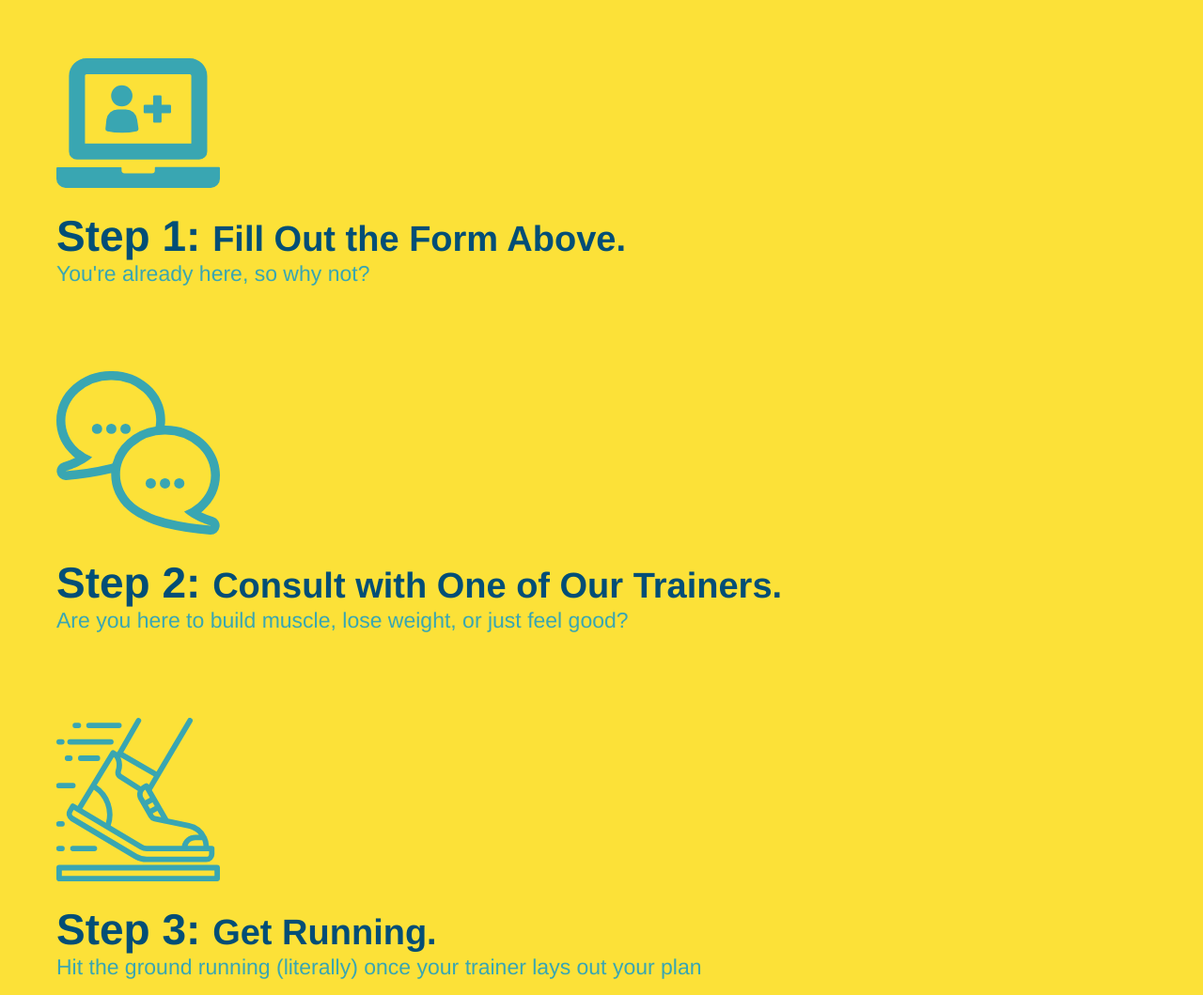
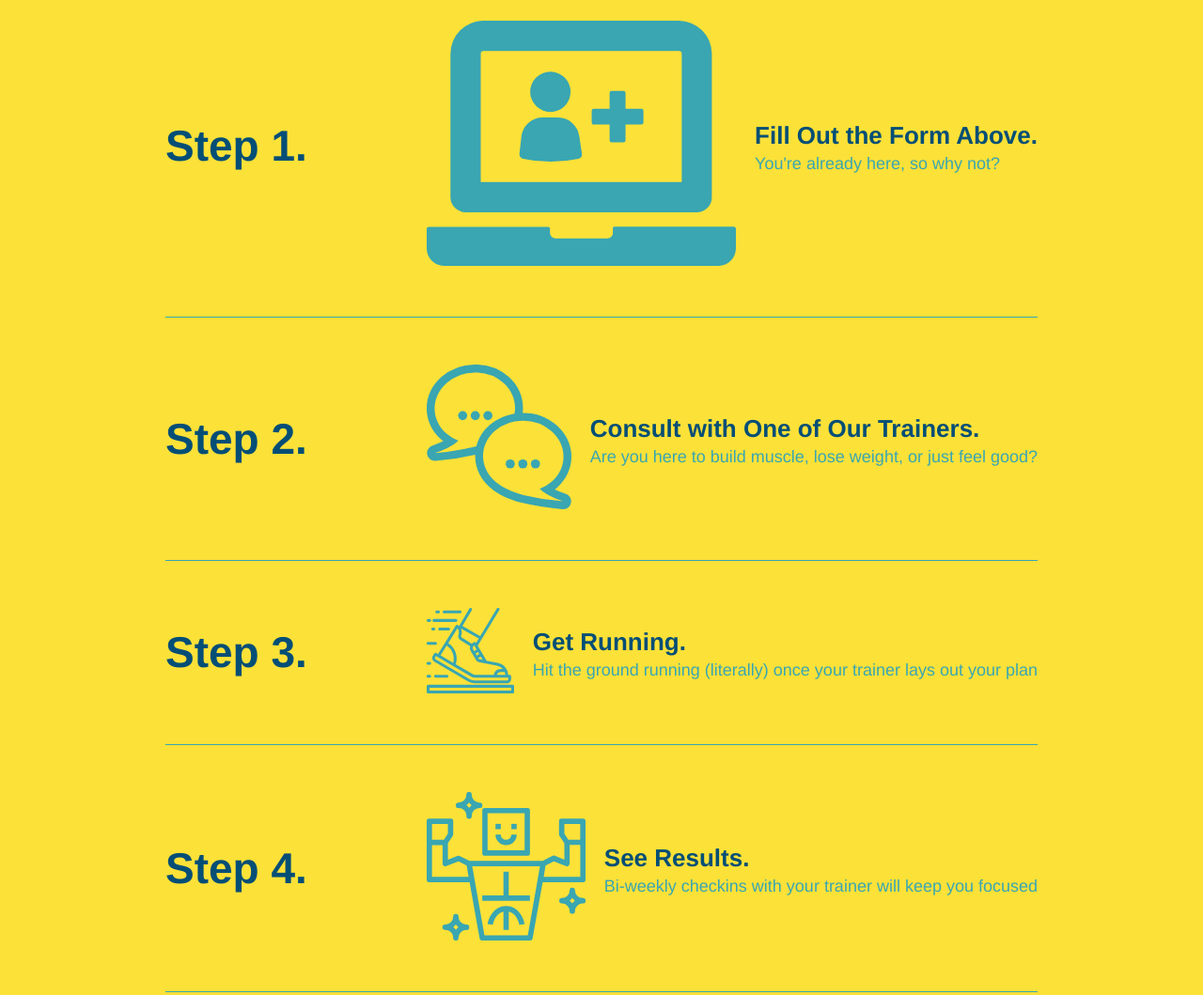
Before and after one commit to traveler2806/run-buddy, a plain HTML site: page index.html in a window 1280 px wide. Shown: the part 1300-2359 px from the top of the page at 94% size. Drawn offline with Linux system fonts and the light colour scheme.

Commit message:
add flexbox to the steps

```diff
--- a/assets/css/style.css
+++ b/assets/css/style.css
@@ -151,32 +151,52 @@ section {
   text-align: center;
 }
 
+.step {
+  margin: 50px auto;
+  padding-bottom: 50px;
+  width: 80%;
+  border-bottom: 1px solid #39a6b2;
+  display: flex;
+  flex-wrap: wrap;
+  align-items: center;
+  justify-content: space-between;
+}
+
 .steps {
   background: #fce138;
 }
 
-.steps div {
-  margin-bottom: 80px;
+.step h3 {
+  color: #024e76;
+  font-size: 46px;
+  flex: 1 30%;
 }
 
-.steps img {
-  width: 15%;
-  margin: 10px 0;
+.step-info {
+  flex: 2 70%;
+  display: flex;
+  flex-wrap: wrap;
+  align-items: center;
 }
 
-.steps h3 {
-  color: #024e76;
-  font-size: 46px;
-  margin-top: 10px;
+.step-img {
+  flex: 1 12%;
+  margin-right: 20px;
 }
 
-.steps p {
-  color: #39a6b2;
-  font-size: 23px;
+.step-img img {
+  max-width: 100%;
 }
 
-.steps span {
-  font-size: 38px;
+.step-text p {
+  color: #39a6b2;
+  font-size: 18px;
+}
+
+.step-text h4 {
+  font-size: 26px;
+  line-height: 1.5;
+  color: #024e76;
 }
 
 .section-title {
--- a/index.html
+++ b/index.html
@@ -95,28 +95,56 @@
                 <h2 class="section-title secondary-border">What You Do</h2>
             </div>
 
-            <div>
+            <div class="step">
+                <h3>Step 1.</h3>
+                <div class="step-info">
+                    <div class="step-img">
                         <img src="./assets/images/step-1.svg" alt="" />
-                <h3>Step 1: <span>Fill Out the Form Above.</span></h3>
+                    </div>
+                    <div class="step-text">
+                        <h4>Fill Out the Form Above.</h4>
                         <p>You're already here, so why not?</p>
                     </div>
+                </div>
+            </div>
 
-            <div>
+            <div class="step">
+                <h3>Step 2.</h3>
+                <div class="step-info">
+                    <div class="step-img">
                         <img src="./assets/images/step-2.svg" alt="" />
-                <h3>Step 2: <span>Consult with One of Our Trainers.</span></h3>
+                    </div>
+                    <div class="step-text">
+                        <h4>Consult with One of Our Trainers.</h4>
                         <p>Are you here to build muscle, lose weight, or just feel good?</p>
                     </div>
+                </div>
+            </div>
 
-            <div>
+            <div class="step">
+                <h3>Step 3.</h3>
+                <div class="step-info">
+                    <div class="step-img">
                         <img src="./assets/images/step-3.svg" alt="" />
-                <h3>Step 3: <span>Get Running.</span></h3>
+                    </div>
+                    <div class="step-text">
+                        <h4>Get Running.</h4>
                         <p>Hit the ground running (literally) once your trainer lays out your plan</p>
                     </div>
+                </div>
+            </div>
 
-            <div>
+            <div class="step">
+                <h3>Step 4.</h3>
+                <div class="step-info">
+                    <div class="step-img">
                         <img src="./assets/images/step-4.svg" alt="" />
-                <h3>Step 4: <span>See Results.</span></h3>
+                    </div>
+                    <div class="step-text">
+                        <h4>See Results.</h4>
                         <p>Bi-weekly checkins with your trainer will keep you focused</p>
+                    </div>
+                </div>
             </div>
         </section>
 
```
Lines whose indentation alone changed are shown as unchanged.
